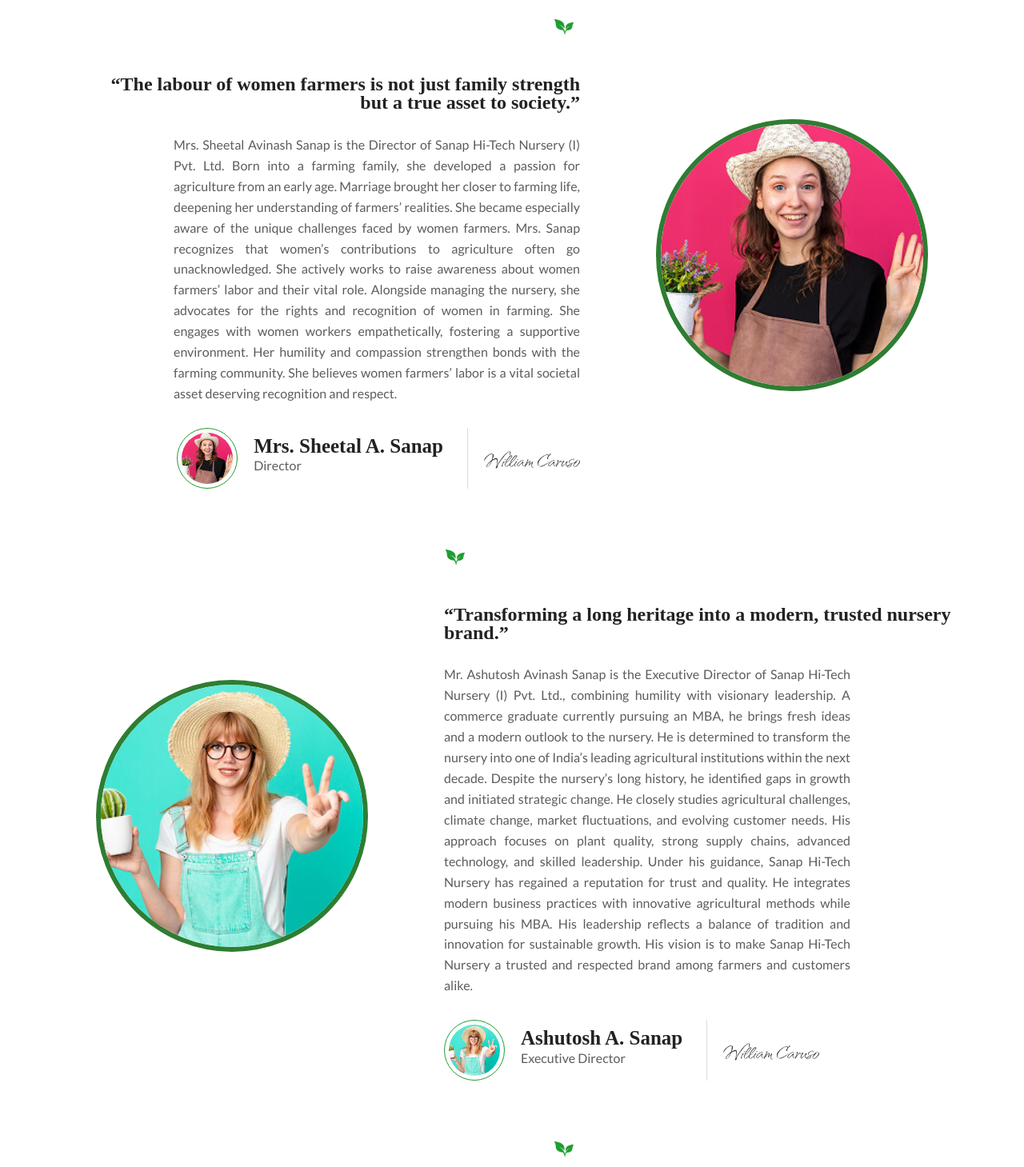
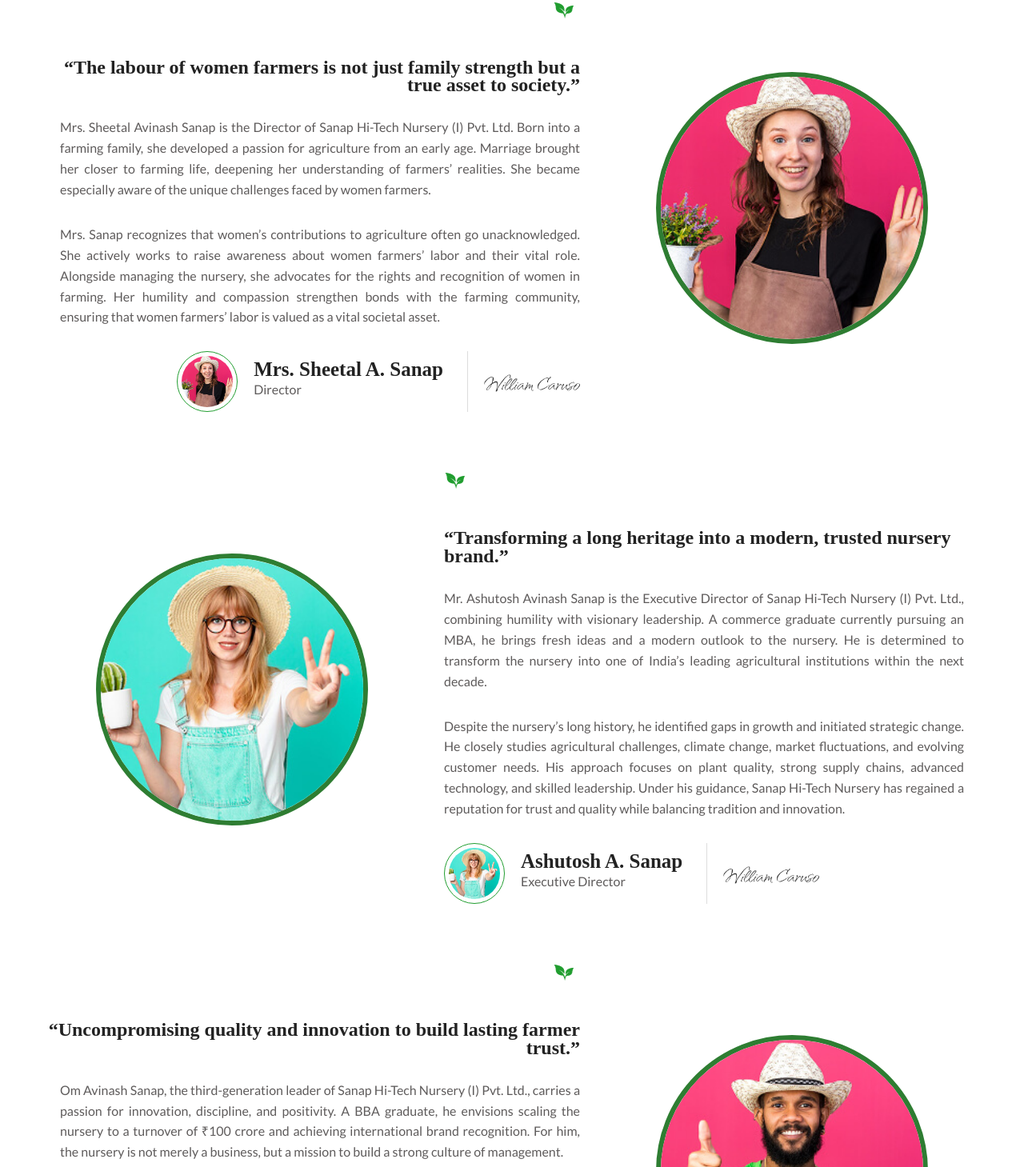
Before and after one commit to Namita-Sahoo/Sanap-nursery, a plain HTML site: page about.html in a window 1280 px wide. Shown: the part 1341-2800 px from the top of the page at 80% size. Drawn offline with Linux system fonts and the light colour scheme; animation ran at ten frames a second; files whose address does not match are found by name; a web font is replaced by a local one.

Commit message:
changes in about

```diff
--- a/about.html
+++ b/about.html
@@ -340,16 +340,10 @@
                                 </h3>
                             </div>
                             <p class="about-one__content__text">
-                                Mr. Avinash Sanap is the Managing Director of Sanap Hi-Tech Nursery (I) Pvt. Ltd.
-                                He oversees the daily operations of the nursery with dedication and focus.
-                                He strongly believes in a customer-centric approach, ensuring farmers receive reliable guidance.
-                                His hands-on experience at the grassroots level gives him a deep understanding of farmers’ struggles and aspirations.
-                                His approachable and down-to-earth style builds trust and encourages open communication.
-                                Mr. Sanap is recognized for his humility and inclusive leadership, fostering collective growth.
-                                As both a family leader and company head, he has nurtured Sanap Hi-Tech Nursery into a strong, trusted institution.
-                                Trust and loyalty from the farming community are his highest forms of recognition, above awards or honors.
-                                His leadership reflects a deep commitment to the welfare of farmers.
-                                The company’s guiding motto, “Trust of Farmers – Generation to Generation”, embodies his philosophy and mission.
+                                Mr. Avinash Sanap is the Managing Director of Sanap Hi-Tech Nursery (I) Pvt. Ltd. He oversees the daily operations of the nursery with dedication and focus. He strongly believes in a customer-centric approach, ensuring farmers receive reliable guidance. His hands-on experience at the grassroots level gives him a deep understanding of farmers’ struggles and aspirations. His approachable and down-to-earth style builds trust and encourages open communication.
+                            </p>
+                            <p class="about-one__content__text">
+                                Mr. Sanap is recognized for his humility and inclusive leadership, fostering collective growth. As both a family leader and company head, he has nurtured Sanap Hi-Tech Nursery into a strong, trusted institution. Trust and loyalty from the farming community are his highest forms of recognition, above awards or honors. His leadership reflects a deep commitment to the welfare of farmers. The company’s guiding motto, “Trust of Farmers – Generation to Generation”, embodies his philosophy and mission.
                             </p>
                             <div class="about-one__user-box">
                                 <div class="about-one__user">
@@ -378,21 +372,15 @@
                                     <img src="assets/images/shapes/sec-title-shape.png" alt="charityglow">
                                 </div>
                                 <h3 class="sec-title__title bw-split-in-up">
-                                    Mrs. Sheetal A. Sanap<br><h4>“The labour of women farmers is not just family strength<br>
-                                         but a true asset to society.”</h4>
+                                    Mrs. Sheetal A. Sanap<br><h4>“The labour of women farmers is not just family strength
+                                        but a true asset to society.”</h4>
                                 </h3>
                             </div>
                             <p class="about-one__content__text right-align" style="text-align: justify;">
-                                Mrs. Sheetal Avinash Sanap is the Director of Sanap Hi-Tech Nursery (I) Pvt. Ltd.
-                                Born into a farming family, she developed a passion for agriculture from an early age.
-                                Marriage brought her closer to farming life, deepening her understanding of farmers’ realities.
-                                She became especially aware of the unique challenges faced by women farmers.
-                                Mrs. Sanap recognizes that women’s contributions to agriculture often go unacknowledged.
-                                She actively works to raise awareness about women farmers’ labor and their vital role.
-                                Alongside managing the nursery, she advocates for the rights and recognition of women in farming.
-                                She engages with women workers empathetically, fostering a supportive environment.
-                                Her humility and compassion strengthen bonds with the farming community.
-                                She believes women farmers’ labor is a vital societal asset deserving recognition and respect.
+                                Mrs. Sheetal Avinash Sanap is the Director of Sanap Hi-Tech Nursery (I) Pvt. Ltd. Born into a farming family, she developed a passion for agriculture from an early age. Marriage brought her closer to farming life, deepening her understanding of farmers’ realities. She became especially aware of the unique challenges faced by women farmers.
+                            </p>
+                            <p class="about-one__content__text right-align" style="text-align: justify;">
+                                Mrs. Sanap recognizes that women’s contributions to agriculture often go unacknowledged. She actively works to raise awareness about women farmers’ labor and their vital role. Alongside managing the nursery, she advocates for the rights and recognition of women in farming. Her humility and compassion strengthen bonds with the farming community, ensuring that women farmers’ labor is valued as a vital societal asset.
                             </p>
                             <div class="about-one__user-box justify-content-end">
                                 <div class="about-one__user">
@@ -439,16 +427,10 @@
                                 </h3>
                             </div>
                             <p class="about-one__content__text">
-                                Mr. Ashutosh Avinash Sanap is the Executive Director of Sanap Hi-Tech Nursery (I) Pvt. Ltd., combining humility with visionary leadership.
-                                A commerce graduate currently pursuing an MBA, he brings fresh ideas and a modern outlook to the nursery.
-                                He is determined to transform the nursery into one of India’s leading agricultural institutions within the next decade.
-                                Despite the nursery’s long history, he identified gaps in growth and initiated strategic change.
-                                He closely studies agricultural challenges, climate change, market fluctuations, and evolving customer needs.
-                                His approach focuses on plant quality, strong supply chains, advanced technology, and skilled leadership.
-                                Under his guidance, Sanap Hi-Tech Nursery has regained a reputation for trust and quality.
-                                He integrates modern business practices with innovative agricultural methods while pursuing his MBA.
-                                His leadership reflects a balance of tradition and innovation for sustainable growth.
-                                His vision is to make Sanap Hi-Tech Nursery a trusted and respected brand among farmers and customers alike.
+                                Mr. Ashutosh Avinash Sanap is the Executive Director of Sanap Hi-Tech Nursery (I) Pvt. Ltd., combining humility with visionary leadership. A commerce graduate currently pursuing an MBA, he brings fresh ideas and a modern outlook to the nursery. He is determined to transform the nursery into one of India’s leading agricultural institutions within the next decade.
+                            </p>
+                            <p class="about-one__content__text">
+                                Despite the nursery’s long history, he identified gaps in growth and initiated strategic change. He closely studies agricultural challenges, climate change, market fluctuations, and evolving customer needs. His approach focuses on plant quality, strong supply chains, advanced technology, and skilled leadership. Under his guidance, Sanap Hi-Tech Nursery has regained a reputation for trust and quality while balancing tradition and innovation.
                             </p>
                             <div class="about-one__user-box">
                                 <div class="about-one__user">
@@ -481,15 +463,10 @@
                                 </h3>
                             </div>
                             <p class="about-one__content__text right-align" style="text-align: justify;">
-                                Om Avinash Sanap, the third-generation leader of Sanap Hi-Tech Nursery (I) Pvt. Ltd., carries a passion for innovation, discipline, and positivity.
-                                A BBA graduate, he envisions scaling the nursery to a turnover of ₹100 crore and achieving international brand recognition.
-                                For him, the nursery is not merely a business, but a mission to build a strong culture of management.
-                                He emphasizes open communication, organizational culture, and automation in production processes.
-                                Om maintains that uncompromising quality is the foundation of customer trust.
-                                His leadership is defined by fearlessness, humility, and a unique approach to challenges.
-                                He actively studies global agricultural practices, aiming to bring innovations from countries like Israel and China.
-                                He focuses on mastering production details while exploring advanced technologies.
-                                Om’s vision is to transform Sanap Nursery into a symbol of farmers’ trust and modern excellence.
+                                Om Avinash Sanap, the third-generation leader of Sanap Hi-Tech Nursery (I) Pvt. Ltd., carries a passion for innovation, discipline, and positivity. A BBA graduate, he envisions scaling the nursery to a turnover of ₹100 crore and achieving international brand recognition. For him, the nursery is not merely a business, but a mission to build a strong culture of management.
+                            </p>
+                            <p class="about-one__content__text right-align" style="text-align: justify;">
+                                He emphasizes open communication, organizational culture, and automation in production processes. Om maintains that uncompromising quality is the foundation of customer trust. His leadership is defined by fearlessness, humility, and a unique approach to challenges. By studying global agricultural practices, he brings innovations to the nursery, aiming to transform Sanap Nursery into a symbol of farmers’ trust and modern excellence.
                             </p>
                             <div class="about-one__user-box justify-content-end">
                                 <div class="about-one__user">
@@ -518,6 +495,7 @@
 
             </div>
         </section>
+
 
 
         <section class="funfact-one section-space-bottom">
```
Also changed, not shown: assets/css/garlon.css.
